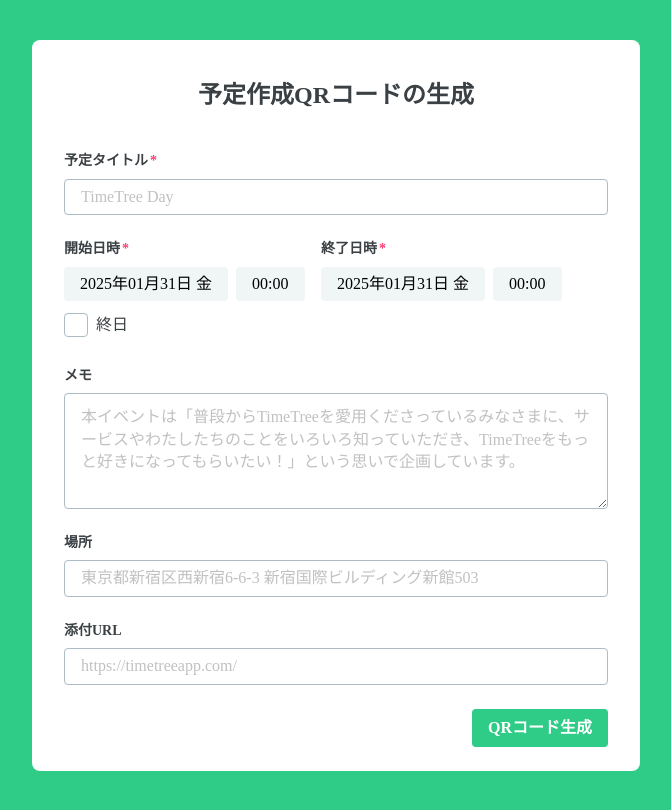
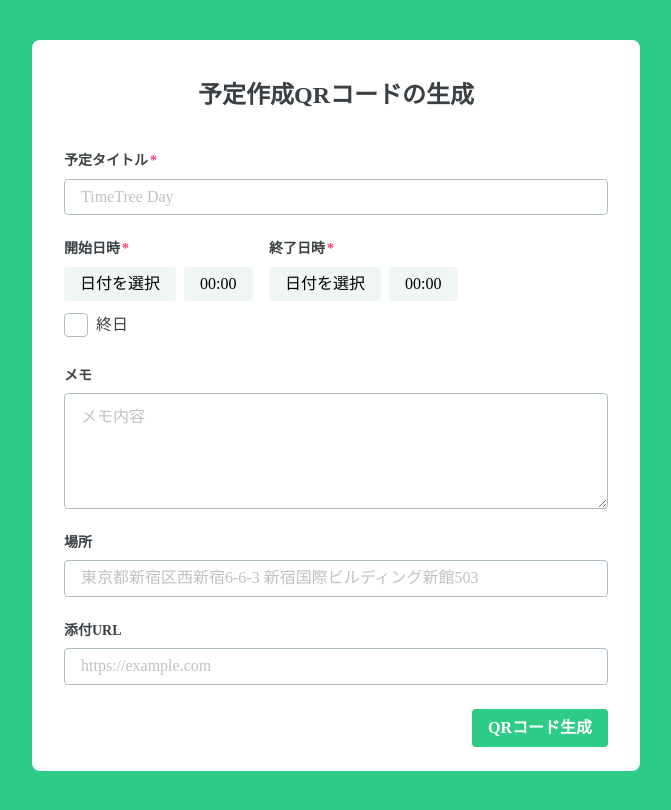
Before and after one commit to takumiozato/timetree-schedule-generator, a React (Vite) app: page / in a window 1280 px wide. Shown: the whole page, without its empty margins (304-975 px from the left). Built offline with nearby package versions, Linux system fonts and the light colour scheme.

Commit message:
react-hook-formを使い、フォーム管理するよう変更

```diff
--- a/package.json
+++ b/package.json
@@ -17,6 +17,7 @@
     "react": "^18.3.1",
     "react-datepicker": "^8.0.0",
     "react-dom": "^18.3.1",
+    "react-hook-form": "^7.54.2",
     "styled-components": "^6.1.14"
   },
   "devDependencies": {
--- a/src/App.tsx
+++ b/src/App.tsx
@@ -10,6 +10,8 @@
 import { Button } from './components/Button';
 import QRCode from 'qrcode';
 import { generateURL } from './generateURL';
+import { useForm, Controller } from 'react-hook-form';
+
 
 const StyledMainWrapper = styled.div`
   background-color: #2ecc87;
@@ -97,33 +99,24 @@
 `;
 
 function App() {
-  // 予定タイトル
-  const [title, setTitle] = useState('');
-
-  // 開始日時
-  const [startDate, setStartDate] = useState<Date | null>(new Date());
-  const [startTime, setStartTime] = useState('');
-  // 終了日時
-  const [endDate, setEndDate] = useState<Date | null>(new Date());
-  const [endTime, setEndTime] = useState('');
-  // 終日チェックボックス
-  const [allDay, setAllDay] = useState(false);
-
-  // メモ
-  const [memo, setMemo] = useState('');
-
-  // 場所
-  const [location, setLocation] = useState('');
-
-  // 添付URL
-  const [url, setUrl] = useState('');
+  const { control, handleSubmit, formState: { errors }, watch } = useForm();
 
   // QRコードURL
   const [qrCodeUrl, setQrCodeUrl] = useState<string | null>(null);
 
   // QRコード生成処理
-  const onClickGenerateQRCode = async () => {
-    const timetrUrl = generateURL(startDate, startTime, endDate, endTime, title, memo, allDay, location, url);
+  const onClickGenerateQRCode = (data: any) => {
+    const timetrUrl = generateURL(
+      data.startDate,
+      data.startTime,
+      data.endDate,
+      data.endTime,
+      data.title,
+      data.memo,
+      data.allDay,
+      data.location,
+      data.url
+    );
 
     // QRコード生成
     QRCode.toDataURL(timetrUrl, (err, url) => {
@@ -136,14 +129,34 @@
     });
   };
 
+  const allDay = watch("allDay");
+
+  const onSubmit = (data: any) => {
+    // フォームデータを渡してQRコード生成
+    onClickGenerateQRCode(data);
+  };
+
   return (
     <StyledMainWrapper>
+      <form onSubmit={handleSubmit(onSubmit)}>
         <StyledMainContent>
           <h1>予定作成QRコードの生成</h1>
           <StyledRow>
             <InputWrapper>
               <Label required>予定タイトル</Label>
-            <Input type='text' value={title} onChange={(e) => setTitle(e.target.value)} placeholder="TimeTree Day" />
+              <Controller
+                name="title"
+                control={control}
+                rules={{ required: "予定タイトルは必須です", maxLength: { value: 50, message: "最大文字数を超えています" } }}
+                render={({ field }) => (
+                  <Input
+                    {...field}
+                    type="text"
+                    placeholder="TimeTree Day"
+                    hasError={!!errors.title?.message}
+                  />
+                )}
+              />
             </InputWrapper>
           </StyledRow>
           <StyledRow>
@@ -151,55 +164,115 @@
               <InputWrapper>
                 <Label required>開始日時</Label>
                 <StyledDateTimeWrapper>
-                <DateInput value={startDate} onChange={(date) => setStartDate(date)} />
+                  <Controller
+                    name="startDate"
+                    control={control}
+                    rules={{ required: "開始日時は必須です" }}
+                    render={({ field }) => <DateInput {...field} hasError={!!errors.startDate?.message} />}
+                  />
                   {!allDay && (
-                  <TimeSelect value={startTime} onChange={(value) => setStartTime(value)} />
+                    <Controller
+                      name="startTime"
+                      control={control}
+                      render={({ field }) => (
+                        <TimeSelect {...field} />
+                      )}
+                    />
                   )}
                 </StyledDateTimeWrapper>
               </InputWrapper>
               <InputWrapper>
                 <Label required>終了日時</Label>
                 <StyledDateTimeWrapper>
-                <DateInput value={endDate} onChange={(date) => setEndDate(date)} />
+                  <Controller
+                    name="endDate"
+                    control={control}
+                    rules={{ required: "終了日時は必須です" }}
+                    render={({ field }) => <DateInput {...field} hasError={!!errors.endDate?.message} />}
+                  />
                   {!allDay && (
-                  <TimeSelect value={endTime} onChange={(value) => setEndTime(value)} />
+                    <Controller
+                      name="endTime"
+                      control={control}
+                      render={({ field }) => (
+                        <TimeSelect {...field} />
+                      )}
+                    />
                   )}
                 </StyledDateTimeWrapper>
               </InputWrapper>
             </StyledDateTimeRow>
             <StyledAllDayCheckboxLabel>
-            <Checkbox checked={allDay} onChange={() => setAllDay(!allDay)} />
+              <Controller
+                name="allDay"
+                control={control}
+                render={({ field }) => (
+                  <StyledAllDayCheckboxLabel>
+                    <Checkbox {...field} checked={field.value} />
                     終日
+                  </StyledAllDayCheckboxLabel>
+                )}
+              />
             </StyledAllDayCheckboxLabel>
           </StyledRow>
           <StyledRow>
             <InputWrapper>
               <Label>メモ</Label>
+              <Controller
+                name="memo"
+                control={control}
+                rules={{ maxLength: { value: 2000, message: "最大文字数を超えています" } }}
+                render={({ field }) => (
                   <TextArea
-              value={memo}
-              onChange={(e) => setMemo(e.target.value)}
-              placeholder="本イベントは「普段からTimeTreeを愛用くださっているみなさまに、サービスやわたしたちのことをいろいろ知っていただき、TimeTreeをもっと好きになってもらいたい！」という思いで企画しています。"
+                    {...field}
+                    placeholder="メモ内容"
                     rows={4}
+                    hasError={!!errors.memo?.message}
+                  />
+                )}
               />
             </InputWrapper>
           </StyledRow>
           <StyledRow>
             <InputWrapper>
               <Label>場所</Label>
-            <Input type="text" value={location} onChange={(e) => setLocation(e.target.value)} placeholder="東京都新宿区西新宿6-6-3 新宿国際ビルディング新館503" />
+              <Controller
+                name="location"
+                control={control}
+                rules={{ maxLength: { value: 100, message: "最大文字数を超えています" } }}
+                render={({ field }) => (
+                  <Input
+                    {...field}
+                    type="text"
+                    placeholder="東京都新宿区西新宿6-6-3 新宿国際ビルディング新館503"
+                    hasError={!!errors.location?.message}
+                  />
+                )}
+              />
             </InputWrapper>
           </StyledRow>
           <StyledRow>
             <InputWrapper>
               <Label>添付URL</Label>
-            <Input type="url" value={url} onChange={(e) => setUrl(e.target.value)} placeholder="https://timetreeapp.com/" />
+              <Controller
+                name="url"
+                control={control}
+                rules={{
+                  pattern: { value: /^(https?|ftp)(:\/\/[-_.!~*'()a-zA-Z0-9;\/?:\@&=+\$,%#]+)$/, message: "URLの形式が正しくありません" },
+                  maxLength: { value: 2048, message: "最大文字数を超えています" }
+                }}
+                render={({ field }) => (
+                  <Input {...field} type="url" placeholder="https://example.com" hasError={!!errors.url?.message} />
+                )}
+              />
             </InputWrapper>
           </StyledRow>
           <StyledButtonWrapper>
-          <Button onClick={onClickGenerateQRCode}>QRコード生成</Button>
+            <Button type="submit">QRコード生成</Button>
           </StyledButtonWrapper>
           {/* QRコードが生成された場合に表示 */}
         </StyledMainContent>
+      </form>
       {qrCodeUrl && (
         <StyledMainContent>
           <StyledRow>
--- a/src/components/Button.tsx
+++ b/src/components/Button.tsx
@@ -2,6 +2,7 @@
 import styled from 'styled-components';
 
 type ButtonProps = {
+    type?: 'button' | 'submit' | 'reset';
     children: string;
     onClick?: () => void;
     disabled?: boolean;
@@ -27,6 +28,6 @@
     }
 `;
 
-export const Button: FC<ButtonProps> = ({ children, onClick, disabled }) => (
-    <StyledButton onClick={onClick} disabled={disabled}>{children}</StyledButton>
+export const Button: FC<ButtonProps> = ({ type, children, onClick, disabled }) => (
+    <StyledButton {...{ type, onClick, disabled }}>{children}</StyledButton>
 );
--- a/src/components/DateInput.tsx
+++ b/src/components/DateInput.tsx
@@ -6,12 +6,13 @@
 import styled from 'styled-components';
 
 
-const StyledDateInput = styled.div`
+const StyledDateInput = styled.div<{ hasError?: boolean }>`
     padding: 8px 16px;
     border-radius: 4px;
     background-color: #F0F5F6;
     font-size: 16px;
     font-weight: 500;
+    border: ${({ hasError }) => (hasError && '1px solid #f44336')};
 
     button {
         border: none;
@@ -23,11 +24,12 @@
 type DateInputProps = {
     value: Date | null;
     onChange: (date: Date | null) => void;
+    hasError?: boolean;
 };
 
-export const DateInput: FC<DateInputProps> = ({ value, onChange }) => {
+export const DateInput: FC<DateInputProps> = ({ value, onChange, hasError }) => {
     return (
-        <StyledDateInput>
+        <StyledDateInput {... { hasError }}>
             <DatePicker
                 selected={value}
                 onChange={onChange}
--- a/src/components/Input.tsx
+++ b/src/components/Input.tsx
@@ -2,20 +2,26 @@
 import styled from 'styled-components';
 
 type InputProps = {
-    type: "text" | "url";
-    value: string;
-    onChange: (e: React.ChangeEvent<HTMLInputElement>) => void;
-    placeholder?: string;
+  type: "text" | "url";
+  value: string;
+  onChange: (e: React.ChangeEvent<HTMLInputElement>) => void;
+  placeholder?: string;
+  hasError?: boolean;
 };
 
-const StyledInput = styled.input`
+const StyledInput = styled.input<{ hasError?: boolean }>`
   padding: 8px 16px;
   border-radius: 4px;
-  border: 1px solid #adbbc4;
+  border: 1px solid ${({ hasError }) => (hasError ? '#f44336' : '#adbbc4')};
   font-size: 16px;
   font-weight: 500;
+  outline: none;
+
+  &:focus {
+    border-color: ${({ hasError }) => (hasError ? '#f44336' : '#2495E7')};
+  }
 `;
 
-export const Input: FC<InputProps> = ({ type, value, onChange, placeholder }) => {
-    return <StyledInput {...{ type, value, onChange, placeholder }} />;
+export const Input: FC<InputProps> = ({ type, value, onChange, placeholder, hasError }) => {
+  return <StyledInput {...{ type, value, onChange, placeholder, hasError }} />;
 };
--- a/src/components/TextArea.tsx
+++ b/src/components/TextArea.tsx
@@ -2,21 +2,27 @@
 import styled from 'styled-components';
 
 type TextAreaProps = {
-    value: string;
-    onChange: (e: React.ChangeEvent<HTMLTextAreaElement>) => void;
-    placeholder?: string;
-    rows?: number;
+  value: string;
+  onChange: (e: React.ChangeEvent<HTMLTextAreaElement>) => void;
+  placeholder?: string;
+  rows?: number;
+  hasError?: boolean;
 };
 
-const StyledTextArea = styled.textarea`
+const StyledTextArea = styled.textarea<{ hasError?: boolean }>`
   padding: 12px 16px;
   border-radius: 4px;
-  border: 1px solid #adbbc4;
+  border: 1px solid ${({ hasError }) => (hasError ? '#f44336' : '#adbbc4')};
   font-size: 16px;
   font-weight: 500;
   line-height: 1.4;
+  outline: none;
+
+  &:focus {
+    border-color: ${({ hasError }) => (hasError ? '#f44336' : '#2495E7')};
+  }
 `;
 
-export const TextArea: FC<TextAreaProps> = ({ value, onChange, placeholder, rows = 4 }) => {
-    return <StyledTextArea {...{ value, onChange, placeholder, rows }} />;
+export const TextArea: FC<TextAreaProps> = ({ value, onChange, placeholder, rows = 4, hasError }) => {
+  return <StyledTextArea {...{ value, onChange, placeholder, rows, hasError }} />;
 };
```
Also changed, not shown: 1 other file (tests, documents, lock files or other folders). Lines whose indentation alone changed are shown as unchanged.
